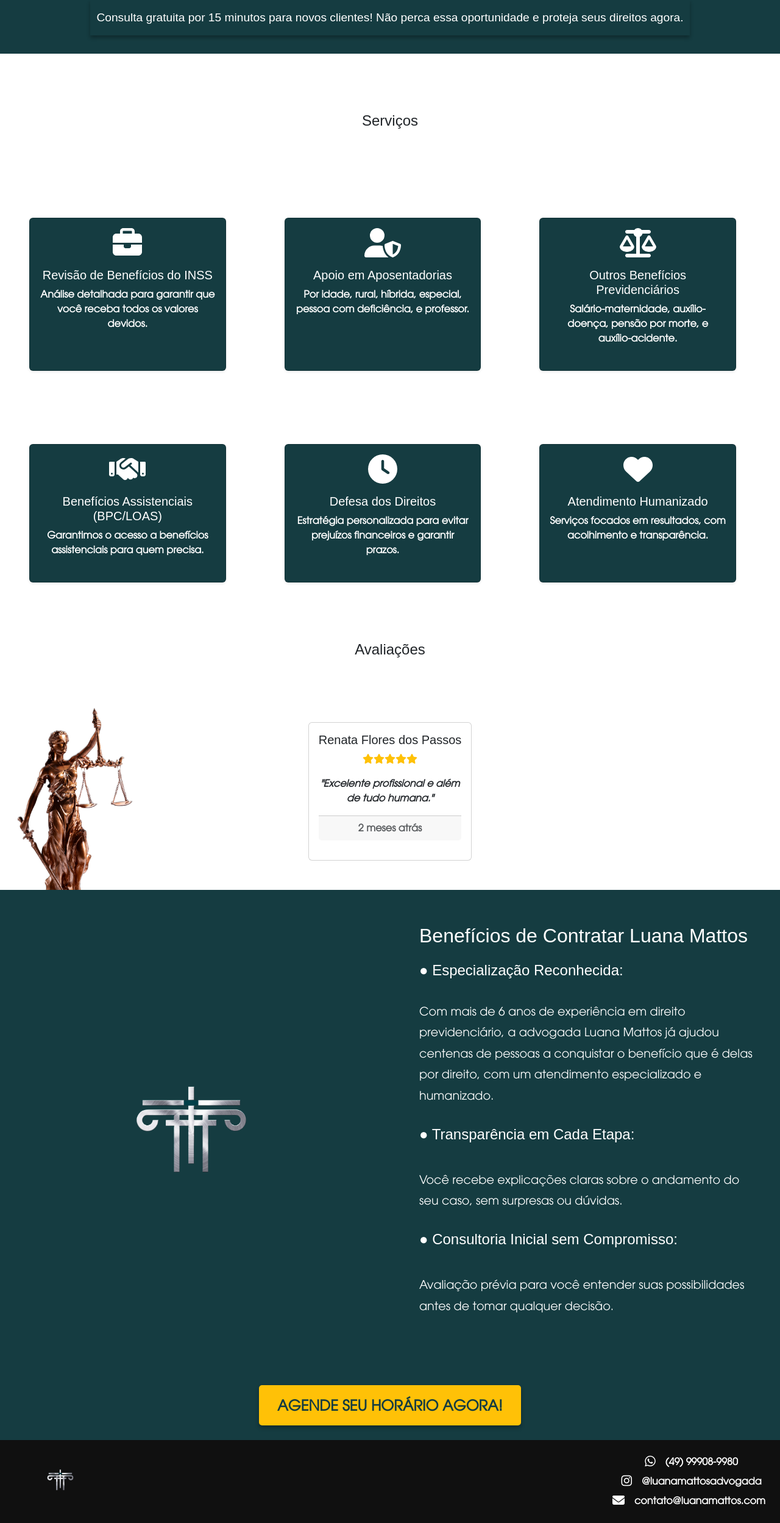
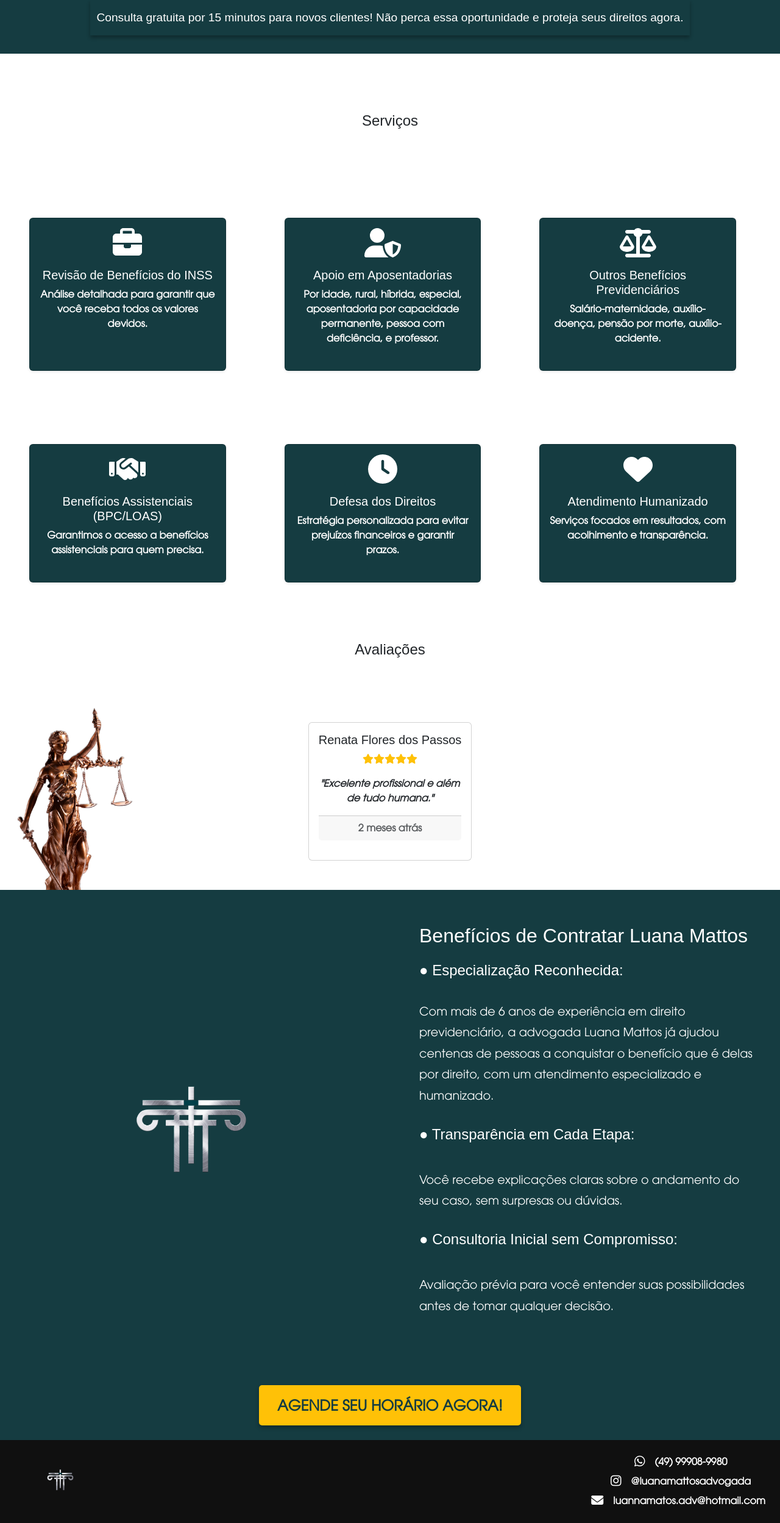
Before and after one commit to Pedrohfzip/landing, a React (Vite) app in the folder landingluanna/: page / in a window 1280 px wide. Shown: the part 836-3333 px from the top of the page at 61% size. Built offline with nearby package versions, Linux system fonts and the light colour scheme.

Commit message:
fix labels

```diff
--- a/landingluanna/src/App.jsx
+++ b/landingluanna/src/App.jsx
@@ -169,7 +169,7 @@ function App() {
           </div>
           <div>
             <i className="fas fa-envelope fa-lg me-3"></i>
-            <span>contato@luanamattos.com</span>
+            <span>luannamatos.adv@hotmail.com</span>
           </div>
         </div>
       </footer>
--- a/landingluanna/src/components/services.jsx
+++ b/landingluanna/src/components/services.jsx
@@ -12,12 +12,12 @@ const services = [
   },
   {
     title: 'Apoio em Aposentadorias',
-    description: 'Por idade, rural, híbrida, especial, pessoa com deficiência, e professor.',
+    description: 'Por idade, rural, híbrida, especial, aposentadoria por capacidade permanente,  pessoa com deficiência, e professor.',
     icon: faUserShield,
   },
   {
     title: 'Outros Benefícios Previdenciários',
-    description: 'Salário-maternidade, auxílio-doença, pensão por morte, e auxílio-acidente.',
+    description: 'Salário-maternidade, auxílio-doença, pensão por morte, auxílio-acidente.',
     icon: faBalanceScale,
   },
   {
```
